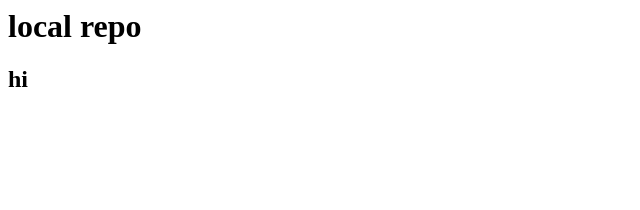
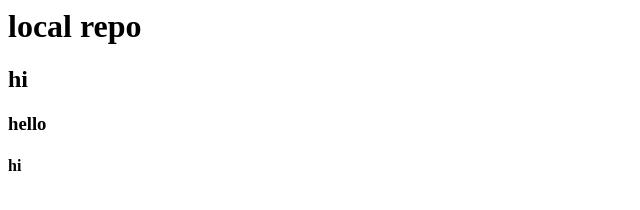
Before and after one commit to 24jr1a0584/practice-for-localrepo, a plain HTML site: page index.html in a window 1280 px wide. Shown: the full height of the page, 0-640 px from the left. Drawn offline with Linux system fonts and the light colour scheme.

Commit message:
added the 4 th line in feature 2

```diff
--- a/index.html
+++ b/index.html
@@ -1,2 +1,4 @@
 <h1>local repo</h1>
 <h2>hi</h2>
+<h3>hello</h3>
+<h4>hi</h4>
```
Also changed, not shown: 1 other file.
